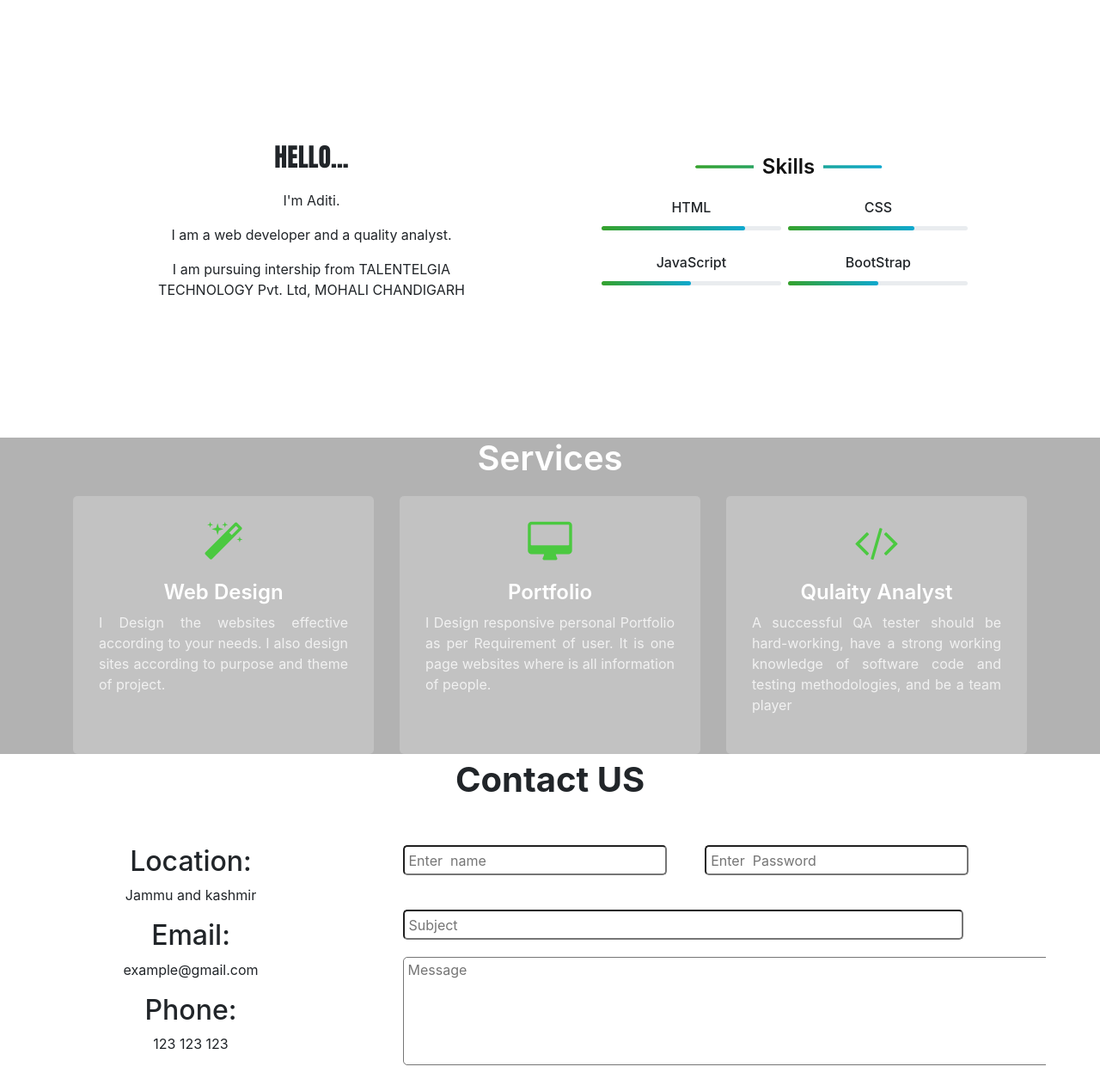
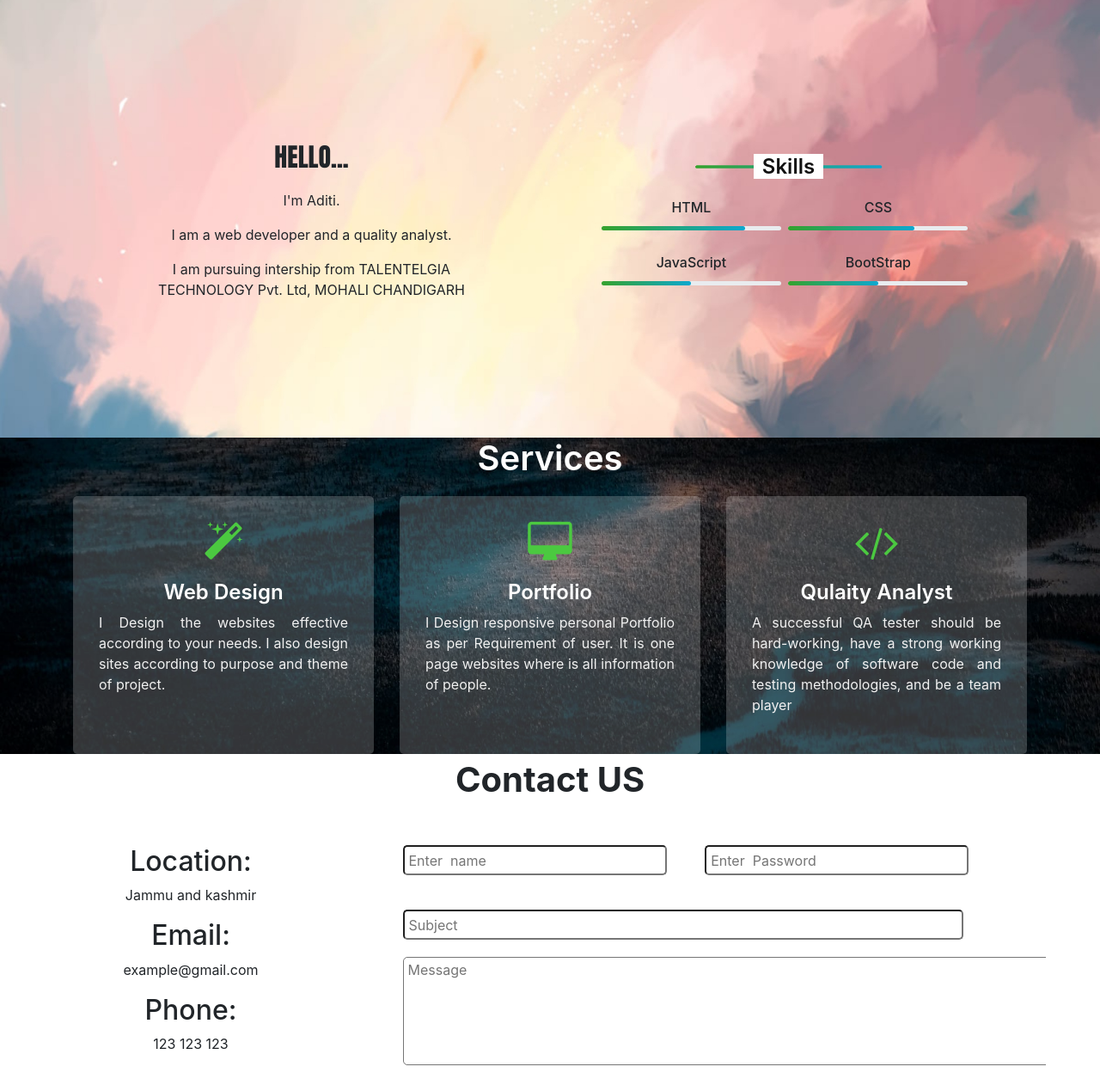
Before and after one commit to aditi-malla/Portfolio, a plain HTML site: page index.html in a window 1280 px wide. Shown: the part 591-1853 px from the top of the page at 86% size. Drawn offline with nearby package versions, Linux system fonts and the light colour scheme; the site is published under a folder, as on GitHub Pages, so addresses that start at the root find nothing.

Commit message:
Update style.css

```diff
--- a/style.css
+++ b/style.css
@@ -2,7 +2,7 @@
     height: 500px;
     width: 100%;
     /* background-color: rgb(102, 99, 99); */
-    background-image: url('/bg-nav.jpeg');
+    background-image: url('bg-nav.jpeg');
     background-size: cover;
 
 }
@@ -61,7 +61,7 @@
     text-align:center;
     /* display: inline block; */
     /* margin-top: 10px; */
-    background-image: url(/bg1.jpg);
+    background-image: url(bg1.jpg);
     background-size: cover;
     background-repeat: no-repeat;
 }
@@ -102,7 +102,7 @@
 
 
 .services {
-    background-image: url(/bg.jpeg);
+    background-image: url(bg.jpeg);
     width: 100%;
     background-size: cover;
     background-position: center;
```
